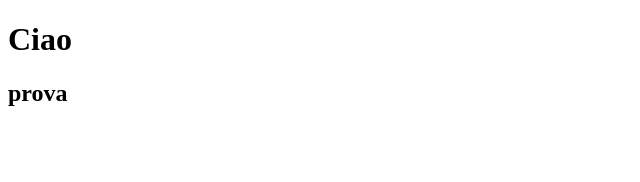
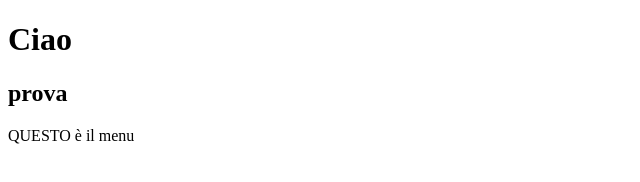
Before and after one commit to VittorioBarucco/git, a plain HTML site: page index.html in a window 1280 px wide. Shown: the whole page, without its empty margins (0-640 px from the left). Drawn offline with Linux system fonts and the light colour scheme.

Commit message:
Questo è il menu

```diff
--- a/index.html
+++ b/index.html
@@ -9,5 +9,6 @@
 <body>
     <h1>Ciao</h1>
     <h2>prova</h2>
+    <p>QUESTO è il menu</p>
 </body>
 </html>
```
